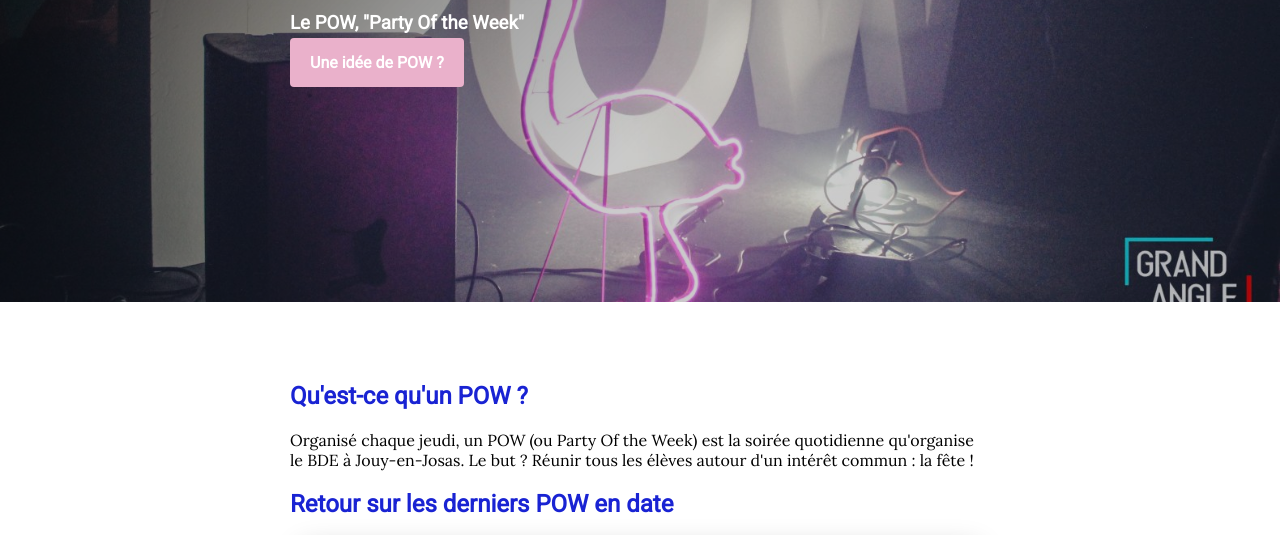
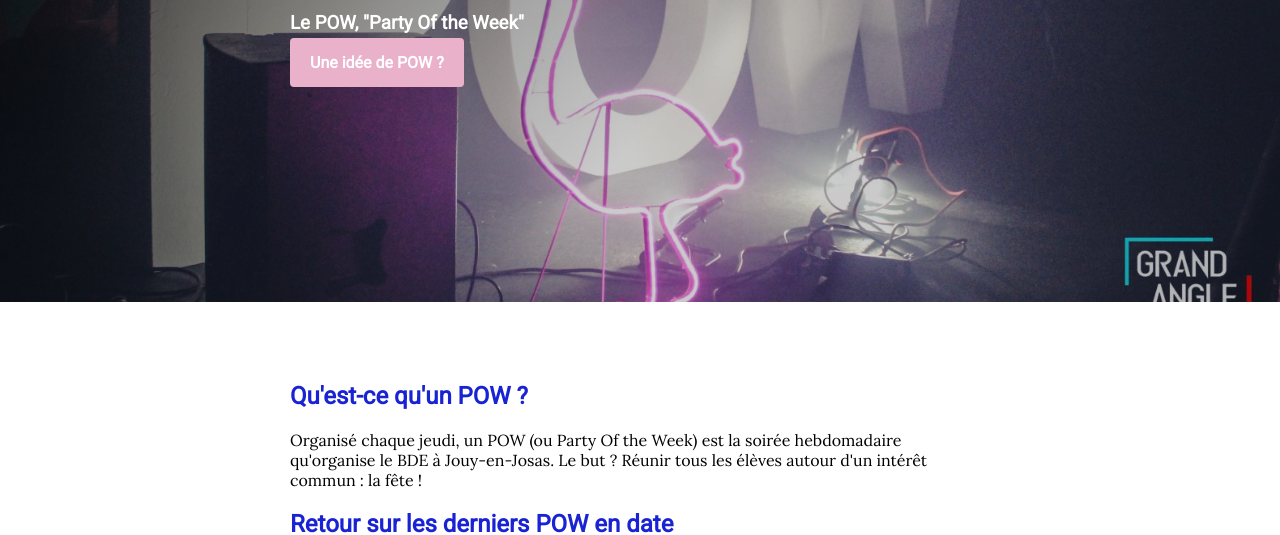
Before and after one commit to GabrielKout/BDEwebsite, a plain HTML site: page index.html in a window 1280 px wide. Shown: the part 426-961 px from the top of the page. Drawn offline with Linux system fonts and the light colour scheme; a script that the page names is missing.

Commit message:
Update index.html

```diff
--- a/index.html
+++ b/index.html
@@ -22,7 +22,7 @@
 
 
 			<h2> Qu'est-ce qu'un POW ? </h2>
-			<p> Organisé chaque jeudi, un POW (ou Party Of the Week) est la soirée quotidienne qu'organise le BDE à Jouy-en-Josas. Le but ? Réunir tous les élèves autour d'un intérêt commun : la fête !
+			<p> Organisé chaque jeudi, un POW (ou Party Of the Week) est la soirée hebdomadaire qu'organise le BDE à Jouy-en-Josas. Le but ? Réunir tous les élèves autour d'un intérêt commun : la fête !
 			</p>
 
 
```
